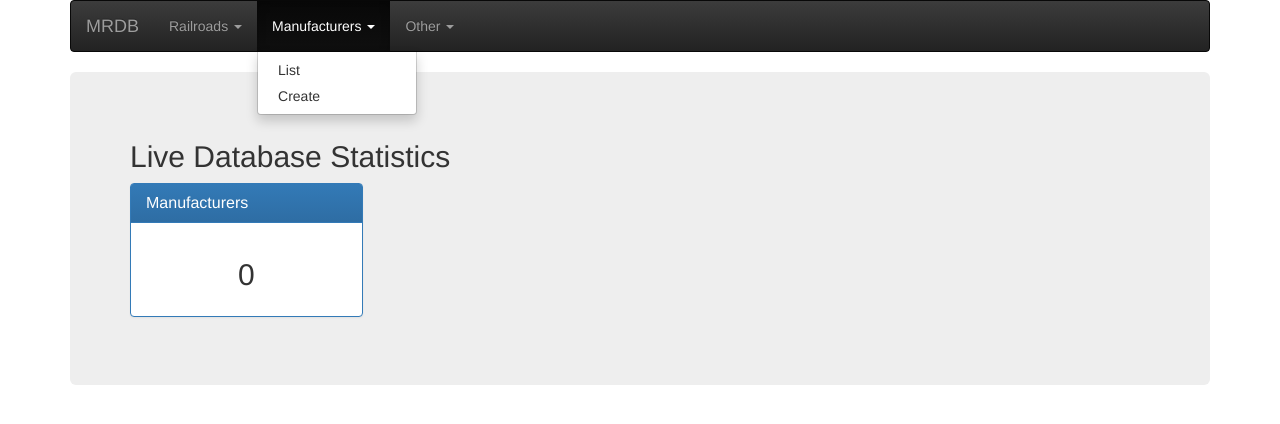
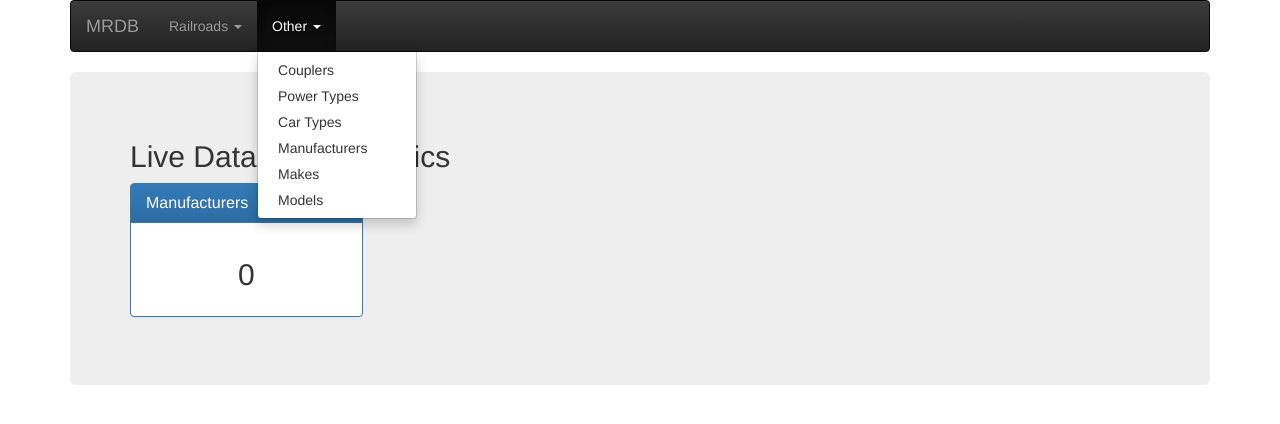
Before and after one commit to bkeifer/MRDB, a Django app: template inventory/templates/index.html in a window 1280 px wide, after a click on "Other". Shown: the top 424 px of the page. Run offline with Django 3.2, Linux system fonts and the light colour scheme; the template is opened without the code that fills it, so the values that code supplies are empty; some libraries are stand-ins or nearby versions.

Commit message:
Forgot one!

```diff
--- a/inventory/templates/include/nav.html
+++ b/inventory/templates/include/nav.html
@@ -24,18 +24,12 @@
           </ul>
       </li>
       <li class="dropdown">
-          <a href="#" class="dropdown-toggle" data-toggle="dropdown">Manufacturers <span class="caret"></span></a>
-          <ul class="dropdown-menu" role="menu">
-            <li><a href="/manufacturer/list">List</a></li>
-            <li><a href="/manufacturer/create">Create</a></li>
-          </ul>
-      </li>
-      <li class="dropdown">
           <a href="#" class="dropdown-toggle" data-toggle="dropdown">Other <span class="caret"></span></a>
           <ul class="dropdown-menu" role="menu">
               <li><a href="/coupler/list">Couplers</a></li>
               <li><a href="/power/list">Power Types</a></li>
               <li><a href="/cartype/list">Car Types</a></li>
+              <li><a href="/manufacturer/list">Manufacturers</a></li>
               <li><a href="/make/list">Makes</a></li>
               <li><a href="/model/list">Models</a></li>
           </ul>
```
